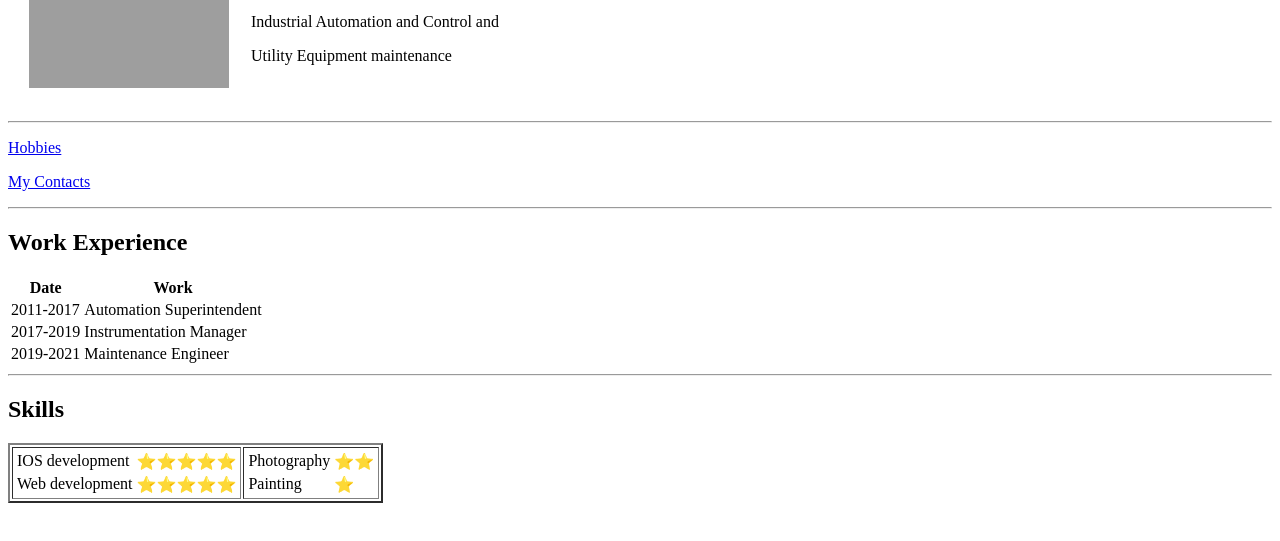
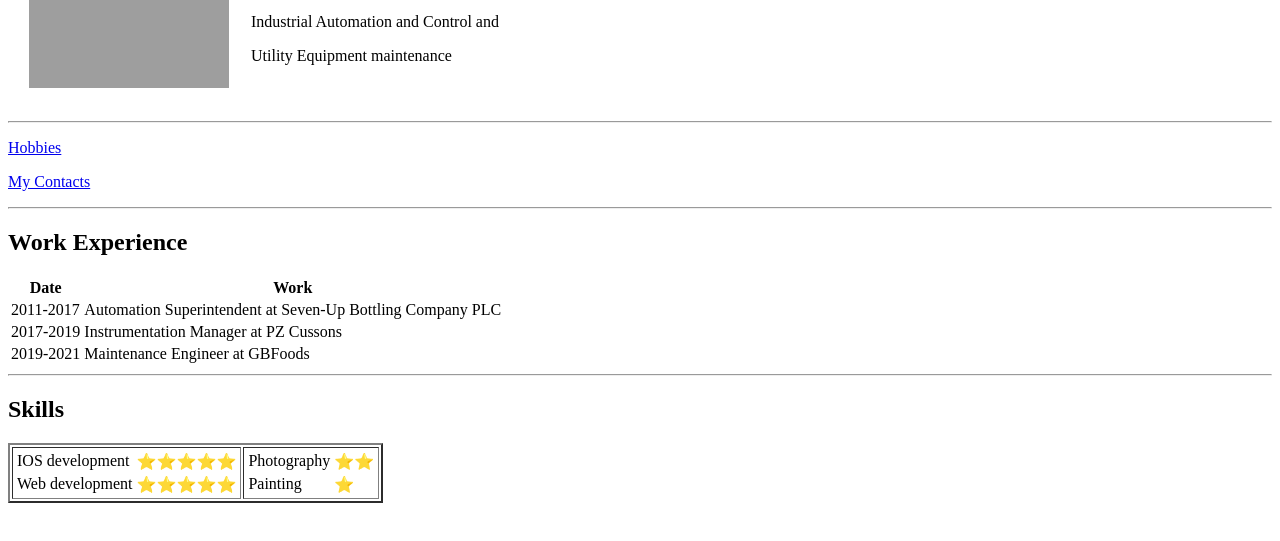
Before and after one commit to gtoluyemi/cv, a plain HTML site: page index.html in a window 1280 px wide. Shown: the part 141-682 px from the top of the page. Drawn offline with Linux system fonts and the light colour scheme; grey boxes are pictures that could not be loaded.

Commit message:
Update index.html

```diff
--- a/index.html
+++ b/index.html
@@ -30,15 +30,15 @@
   <tbody>
     <tr>
       <td>2011-2017</td>
-      <td>Automation Superintendent</td>
+      <td>Automation Superintendent at Seven-Up Bottling Company PLC</td>
     </tr>
     <tr>
       <td>2017-2019</td>
-      <td>Instrumentation Manager</td>
+      <td>Instrumentation Manager at PZ Cussons</td>
     </tr>
     <tr>
       <td>2019-2021</td>
-      <td>Maintenance Engineer</td>
+      <td>Maintenance Engineer at GBFoods</td>
     </tr>
   </tbody>
 
```
